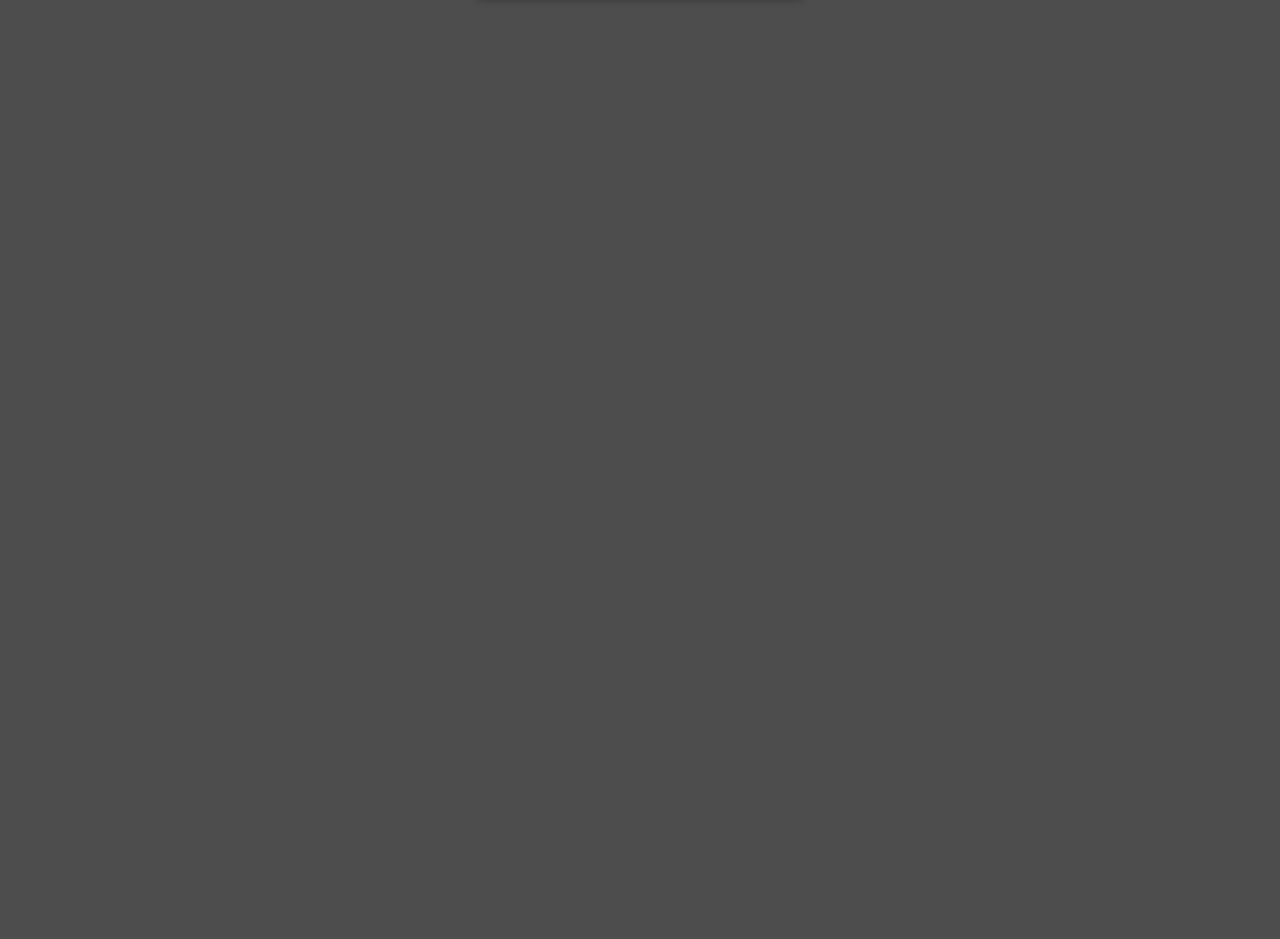
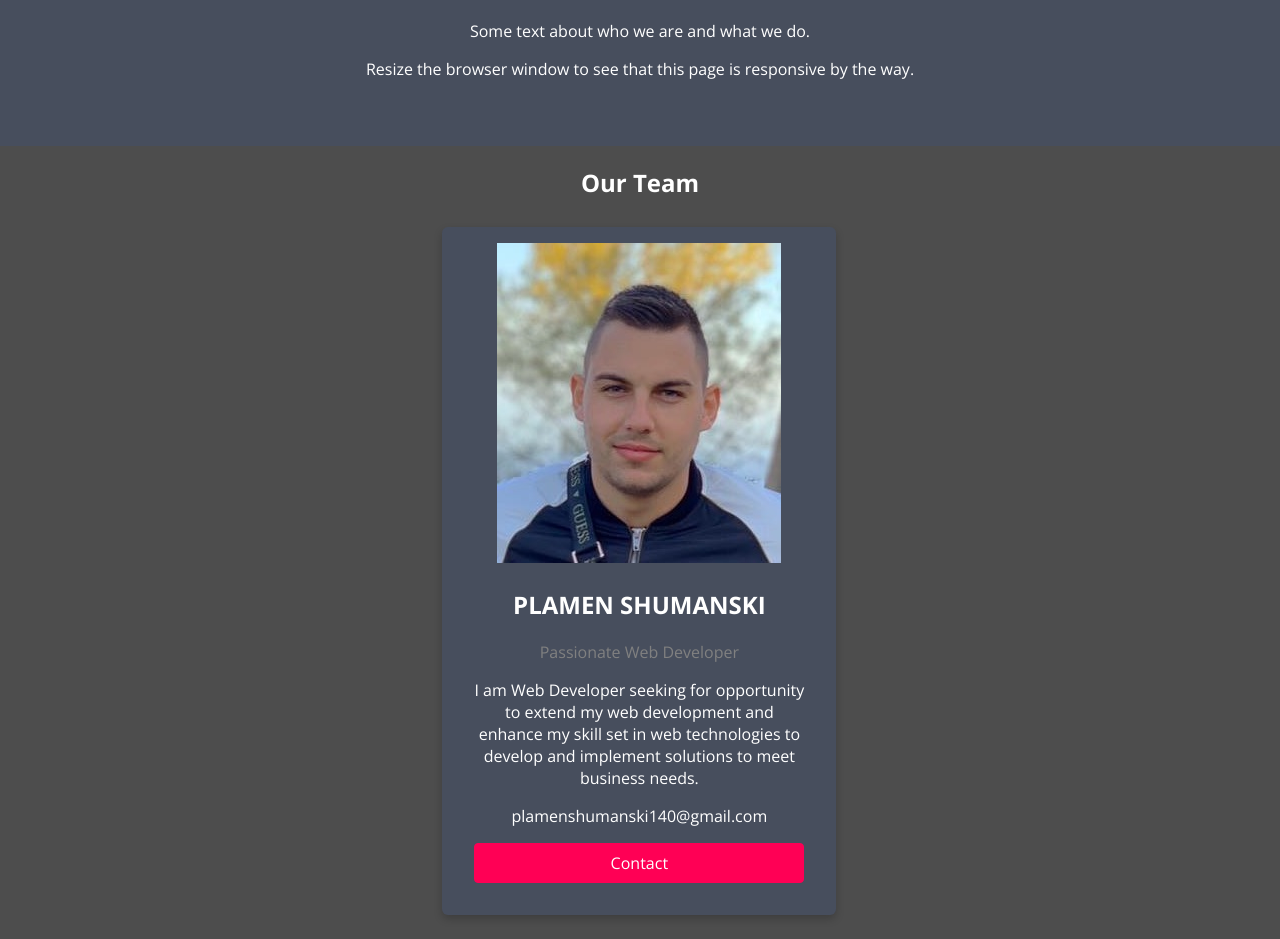
Before and after one commit to plamenski6/Trip-Book-MERN, a React (Create React App) app: page /about in a window 1280 px wide. Before the commit this address led to /. Shown: the part 196-1135 px from the top of the page. Before the commit the page ends 800 px from the top, so only its background shows below. Built offline with nearby package versions, Linux system fonts and the light colour scheme.

Commit message:
feat: adding about page

```diff
--- a/src/App.js
+++ b/src/App.js
@@ -2,6 +2,7 @@ import React from 'react'
 import { BrowserRouter as Router, Route, Switch, Redirect } from 'react-router-dom'
 
 import Users from './users/pages/User'
+import AboutUs from './shared/pages/AboutUs'
 import UserPlaces from './places/pages/UserPlaces'
 import NewPlace from './places/pages/NewPlace'
 import MainNavigation from './shared/components/Navigation/MainNavigation'
@@ -13,6 +14,7 @@ const App = () => {
       <main>
         <Switch>
           <Route path='/' exact component={Users} />
+          <Route path='/about' exact component={AboutUs} />
           <Route path='/places/new' exact component={NewPlace} />
           <Route path='/:userId/places' exact component={UserPlaces} />
 
--- a/src/shared/components/Navigation/NavLinks/index.js
+++ b/src/shared/components/Navigation/NavLinks/index.js
@@ -8,6 +8,9 @@ const NavLinks = props => {
         <ul className='nav-links'>
             <li>
                 <NavLink to='/' exact>ALL USERS</NavLink>
+            </li>
+            <li>
+                <NavLink to='/about'>ABOUT US</NavLink>
             </li>
             <li>
                 <NavLink to='/u1/places'>MY PLACES</NavLink>
--- /dev/null
+++ b/src/shared/pages/AboutUs/index.css
@@ -0,0 +1,57 @@
+.heading {
+    text-align: center;
+    color: white
+}
+
+.column {
+    float: left;
+    width: 33.3%;
+    margin-bottom: 16px;
+    padding: 0 8px;
+    color: white
+}
+
+.card {
+    box-shadow: 0 4px 8px 0 rgba(0, 0, 0, 0.2);
+    margin: 8px;
+    background-color: #474e5d;
+    text-align: center;
+}
+
+.about-section {
+    padding: 50px;
+    text-align: center;
+    background-color: #474e5d;
+    color: white;
+}
+
+.container {
+    padding: 0 16px;
+}
+
+.title {
+    color: grey;
+}
+
+.button {
+    border: none;
+    outline: 0;
+    display: inline-block;
+    padding: 8px;
+    color: white;
+    background-color: #ff0055;
+    text-align: center;
+    cursor: pointer;
+    width: 100%;
+}
+
+.button:hover {
+    background-color: #555;
+}
+
+@media screen and (max-width: 650px) {
+    .column {
+      width: 100%;
+      display: block;
+    }
+}
--- /dev/null
+++ b/src/shared/pages/AboutUs/index.js
@@ -0,0 +1,51 @@
+import React from 'react'
+
+import profile from '../../../images/myProfile.jpg'
+import Card from '../../../shared/components/Card'
+
+import './index.css'
+
+const AboutUs = () => {
+
+    const contact = () => {
+        window.open('https://www.linkedin.com/in/plamen-shumanski-6349a01aa/')
+    }
+
+    return (
+        <React.Fragment>
+            <div className='about-section'>
+                <h1>About Us Page</h1>
+                <p>Some text about who we are and what we do.</p>
+                <p>Resize the browser window to see that this page is responsive by the way.</p>
+            </div>
+
+            <h2 className='heading'>Our Team</h2>
+            <div className='row'>
+                <div className='column'>
+                </div>
+                <div className='column'>
+                    <Card className='card'>
+                        <img src={profile} alt='Jane' />
+                        <div className='container'>
+                            <h2>PLAMEN SHUMANSKI</h2>
+                            <p className='title'>Passionate Web Developer</p>
+                            <p>I am Web Developer seeking for
+                            opportunity to extend my web
+                            development and enhance my skill set in
+                            web technologies to develop and
+                            implement solutions to meet business
+                            needs.
+                            </p>
+                            <p>plamenshumanski140@gmail.com</p>
+                            <p><button className='button' onClick={contact}>Contact</button></p>
+                        </div>
+                    </Card>
+                </div>
+                <div className='column'>
+                </div>
+            </div>
+        </React.Fragment>
+    )
+}
+
+export default AboutUs
```
Also changed, not shown: src/images/myProfile.jpg (added), src/shared/components/Navigation/MainNavigation/index.js (indentation only).
